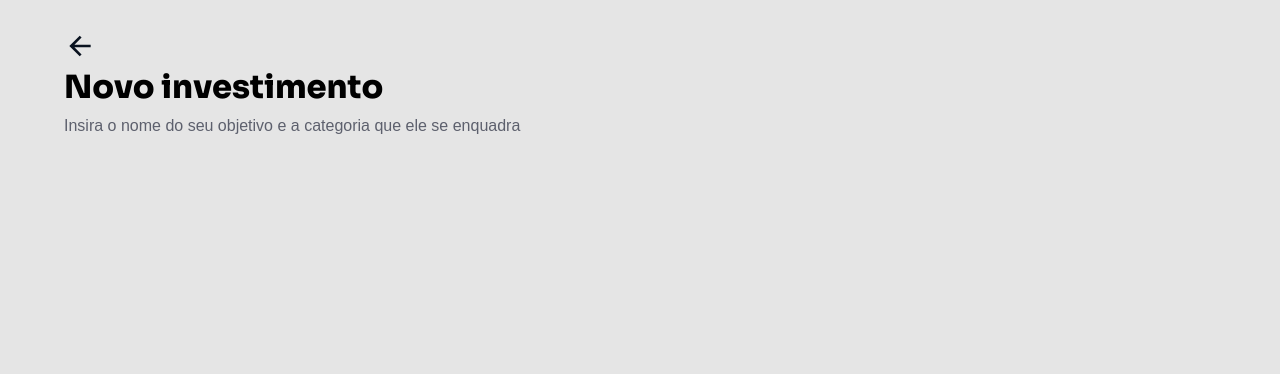
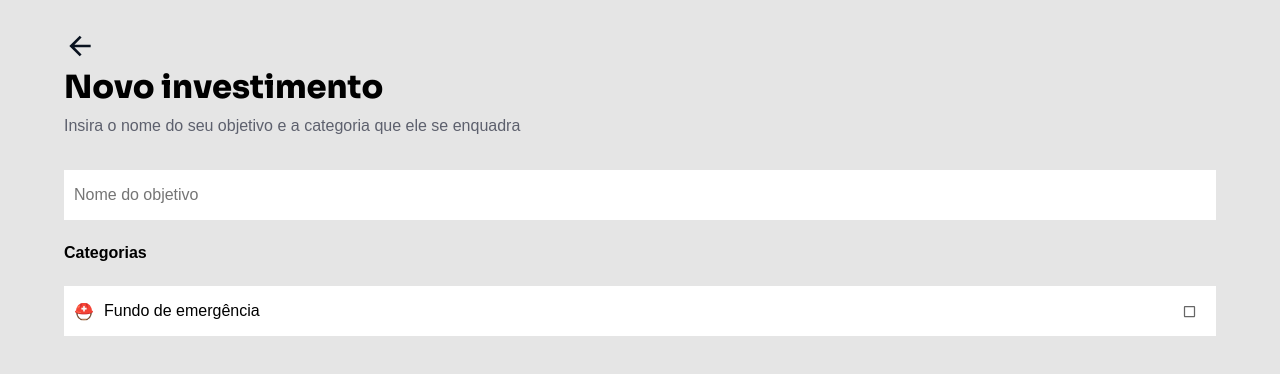
Before and after one commit to arthurbm/monly-xp, a Next.js app: page /new-investment in a window 1280 px wide. Shown: the top 374 px of the page. Built offline with nearby package versions, Linux system fonts and the light colour scheme.

Commit message:
feat(invest): check field component

```diff
--- /dev/null
+++ b/src/components/FieldCheck/index.tsx
@@ -0,0 +1,26 @@
+import React, { SetStateAction } from 'react';
+import { CustomText } from 'styles/globalComponents';
+import { Container, Info } from './style';
+import Checkbox from '@mui/material/Checkbox';
+
+type HeaderProps = {
+  emoji?: string;
+  setValue: React.Dispatch<SetStateAction<boolean>>;
+  children: React.ReactNode; // description
+};
+const FieldCheck = ({ emoji, children, setValue }: HeaderProps) => {
+  return (
+    <Container>
+      <Info>
+        <CustomText regular>{emoji}</CustomText>
+        <CustomText regular black size="16px">
+          {children}
+        </CustomText>
+      </Info>
+
+      <Checkbox />
+    </Container>
+  );
+};
+
+export default FieldCheck;
--- /dev/null
+++ b/src/components/FieldCheck/style.ts
@@ -0,0 +1,23 @@
+import styled from 'styled-components';
+import theme from 'styles/theme';
+
+export const Container = styled.div`
+  width: 100%;
+  height: 50px;
+  padding: 0 10px;
+  display: flex;
+  align-items: center;
+  justify-content: space-between;
+
+  background-color: ${theme.main.colors.white};
+`;
+
+export const Info = styled.div`
+  width: 80%;
+  display: flex;
+  align-items: center;
+
+  p {
+    margin-right: 10px;
+  }
+`;
--- a/src/components/Header/style.ts
+++ b/src/components/Header/style.ts
@@ -2,7 +2,7 @@ import styled from 'styled-components';
 
 export const Container = styled.div`
   padding: 30px 0;
-  width: 90%;
+  width: 100%;
   align-items: flex-start;
   display: flex;
   flex-direction: column;
--- /dev/null
+++ b/src/components/Input/index.tsx
@@ -0,0 +1,18 @@
+import styled from 'styled-components';
+import theme from 'styles/theme';
+
+const Input = styled.input`
+  width: 100%;
+  height: 50px;
+  font: ${theme.main.fonts.regular};
+  border: none;
+
+  padding: 0 10px;
+
+  &:focus {
+    outline: none;
+    font: ${theme.main.fonts.regular};
+  }
+`;
+
+export default Input;
--- a/src/components/index.ts
+++ b/src/components/index.ts
@@ -1,5 +1,14 @@
 import CircularProgressPricefrom from './CircularProgressPrice';
 import { BlueButton, TextButton } from './Button';
 import Header from './Header';
+import Input from './Input';
+import FieldCheck from './FieldCheck';
 
-export { CircularProgressPricefrom, BlueButton, TextButton, Header };
+export {
+  CircularProgressPricefrom,
+  BlueButton,
+  TextButton,
+  Header,
+  Input,
+  FieldCheck
+};
--- a/src/pages/new-investment/index.tsx
+++ b/src/pages/new-investment/index.tsx
@@ -1,14 +1,32 @@
 import { useRouter } from 'next/router';
 import { CustomText } from '../../styles/globalComponents';
-import { Header } from 'components';
+import { Header, Input, FieldCheck } from 'components';
 import { Container, Content } from './style';
+import { useState } from 'react';
 
 export default function NewInvestment() {
+  const [checked, setChecked] = useState(false);
   return (
     <Container>
-      <Header title="Novo investimento" previousRoute="/home">
-        Insira o nome do seu objetivo e a categoria que ele se enquadra
-      </Header>
+      <Content>
+        <Header title="Novo investimento" previousRoute="/home">
+          Insira o nome do seu objetivo e a categoria que ele se enquadra
+        </Header>
+
+        <Input placeholder="Nome do objetivo" />
+
+        <CustomText
+          semiBold
+          black
+          style={{ textAlign: 'left', margin: '24px 0' }}
+        >
+          Categorias
+        </CustomText>
+
+        <FieldCheck emoji="⛑️" setValue={setChecked}>
+          Fundo de emergência
+        </FieldCheck>
+      </Content>
     </Container>
   );
 }
--- a/src/pages/new-investment/style.ts
+++ b/src/pages/new-investment/style.ts
@@ -2,7 +2,6 @@ import styled from 'styled-components';
 import theme from '../../styles/theme';
 
 export const Container = styled.div`
-  position: relative;
   width: 100vw;
   height: 100vh;
   background-color: ${theme.main.colors.grayBackground};
@@ -12,12 +11,8 @@ export const Container = styled.div`
 `;
 
 export const Content = styled.div`
-  width: 95%;
-  height: 55%;
-  margin: 80px 0;
-  max-width: 450px;
+  width: 90%;
+  height: 100%;
   display: flex;
-  align-items: center;
   flex-direction: column;
-  justify-content: space-between;
 `;
```
